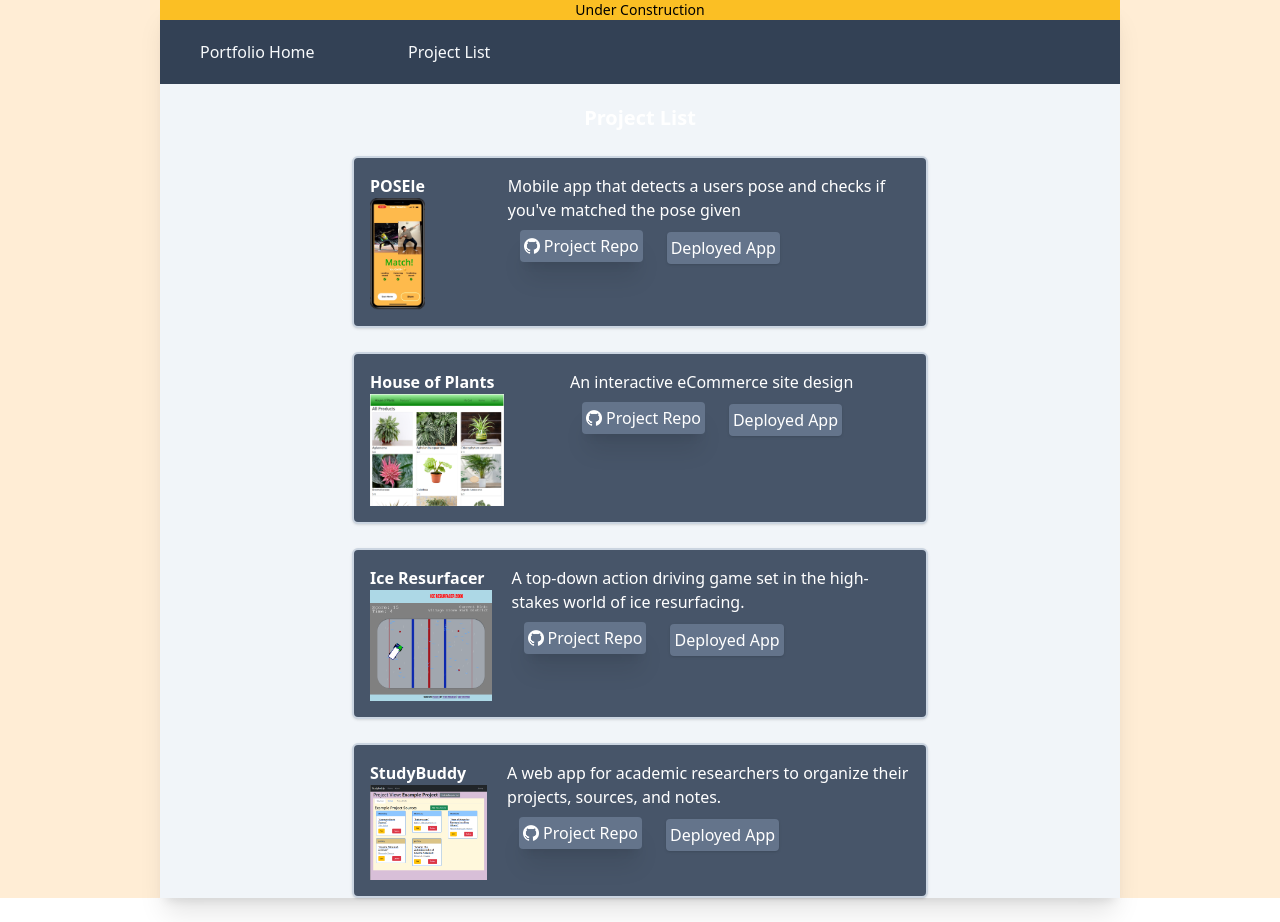
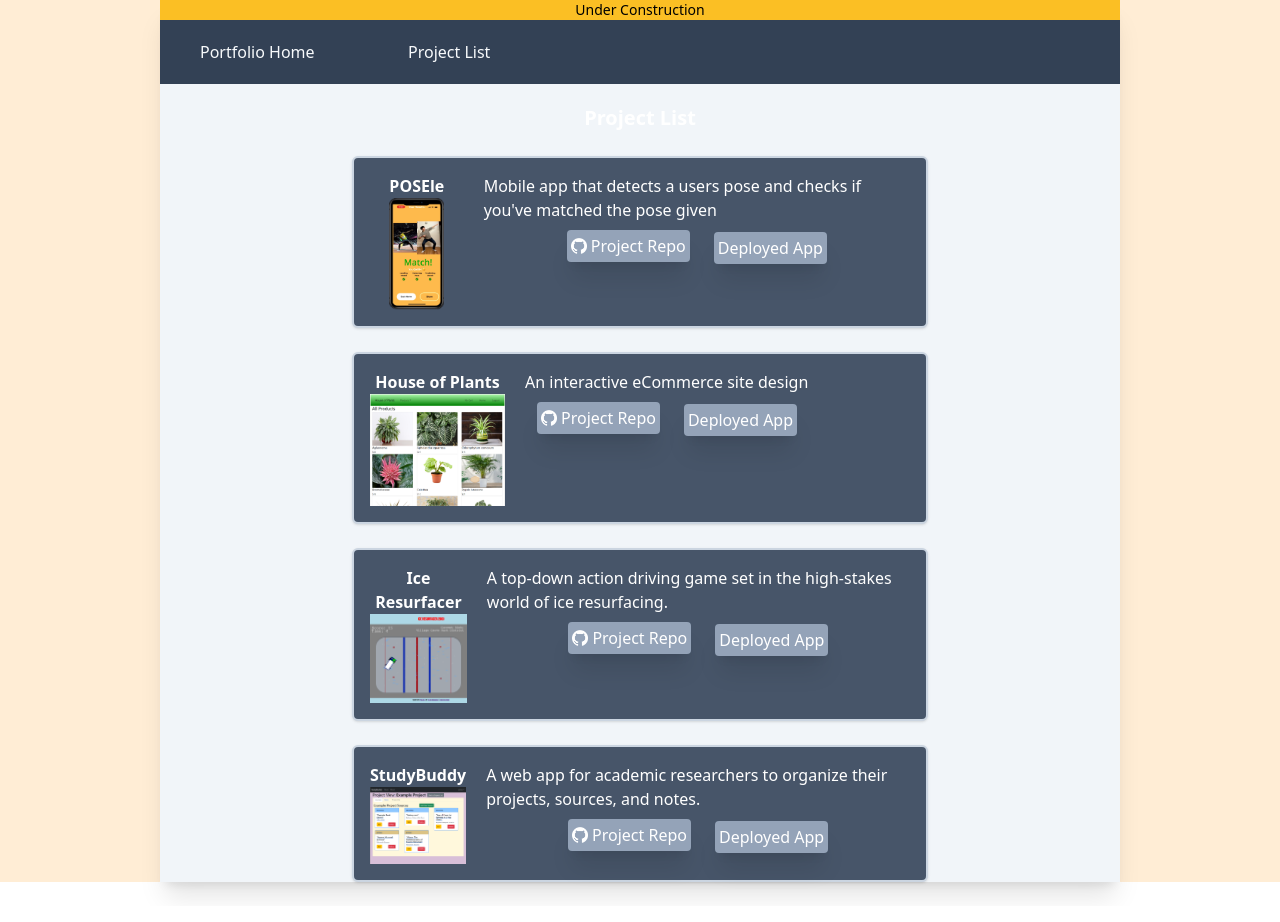
Before and after one commit to tymonaghan/dev-portfolio, a React app: page /projects in a window 1280 px wide. Built offline with nearby package versions, Linux system fonts and the light colour scheme.

Commit message:
style updates

```diff
--- a/app/components/Home.js
+++ b/app/components/Home.js
@@ -14,7 +14,10 @@ const Home = () => {
           <br />
           <p className="text-md sm:text-lg text-left font-bold">
             Please check out my{" "}
-            <Link to="/projects" className="text-blue-700 underline">
+            <Link
+              to="/projects"
+              className="text-blue-700 underline dark:text-blue-300"
+            >
               software projects
             </Link>{" "}
             page for descriptions and links of my software!
--- a/app/components/ProjectList.js
+++ b/app/components/ProjectList.js
@@ -14,22 +14,22 @@ const ProjectList = () => {
               key={key}
               className="flex max-w-xl m-6 p-4 mx-2 sm:mx-auto bg-slate-600 hover:bg-sky-700 border-slate-300 border-2  shadow rounded-md  text-white"
             >
-              <div className="w-1/3 mr-5">
-                <div className="font-bold">{project.name}</div>
+              <div className="w-1/4 mr-5">
+                <div className="font-bold text-center">{project.name}</div>
                 <img
                   src={project.imageUrl}
                   alt={project.alt}
-                  className="max-w-20 max-h-28"
+                  className="max-w-20 max-h-28 mx-auto"
                 />
               </div>
               <div className="">
                 <div className="">{project.description}</div>
                 <div className="">
-                  <div className="my-auto">
+                  <div className="my-auto text-center">
                     <a href={project.repo} target="_blank">
                       <button
                         type="button"
-                        className="bg-slate-500 text-white font-medium rounded shadow-xl p-1 mx-3 my-2 my-auto"
+                        className="bg-slate-400 text-white font-medium rounded shadow-xl p-1 mx-3 my-2 my-auto"
                       >
                         <div className="flex">
                           <img
@@ -45,7 +45,7 @@ const ProjectList = () => {
                     <a href={project.site} target="_blank">
                       <button
                         type="button"
-                        className="bg-slate-500 text-white font-medium rounded shadow mx-3 p-1 my-auto"
+                        className="bg-slate-400 text-white font-medium rounded shadow-xl mx-3 p-1 my-auto"
                       >
                         Deployed App
                       </button>
```
Also changed, not shown: public/output.css.
